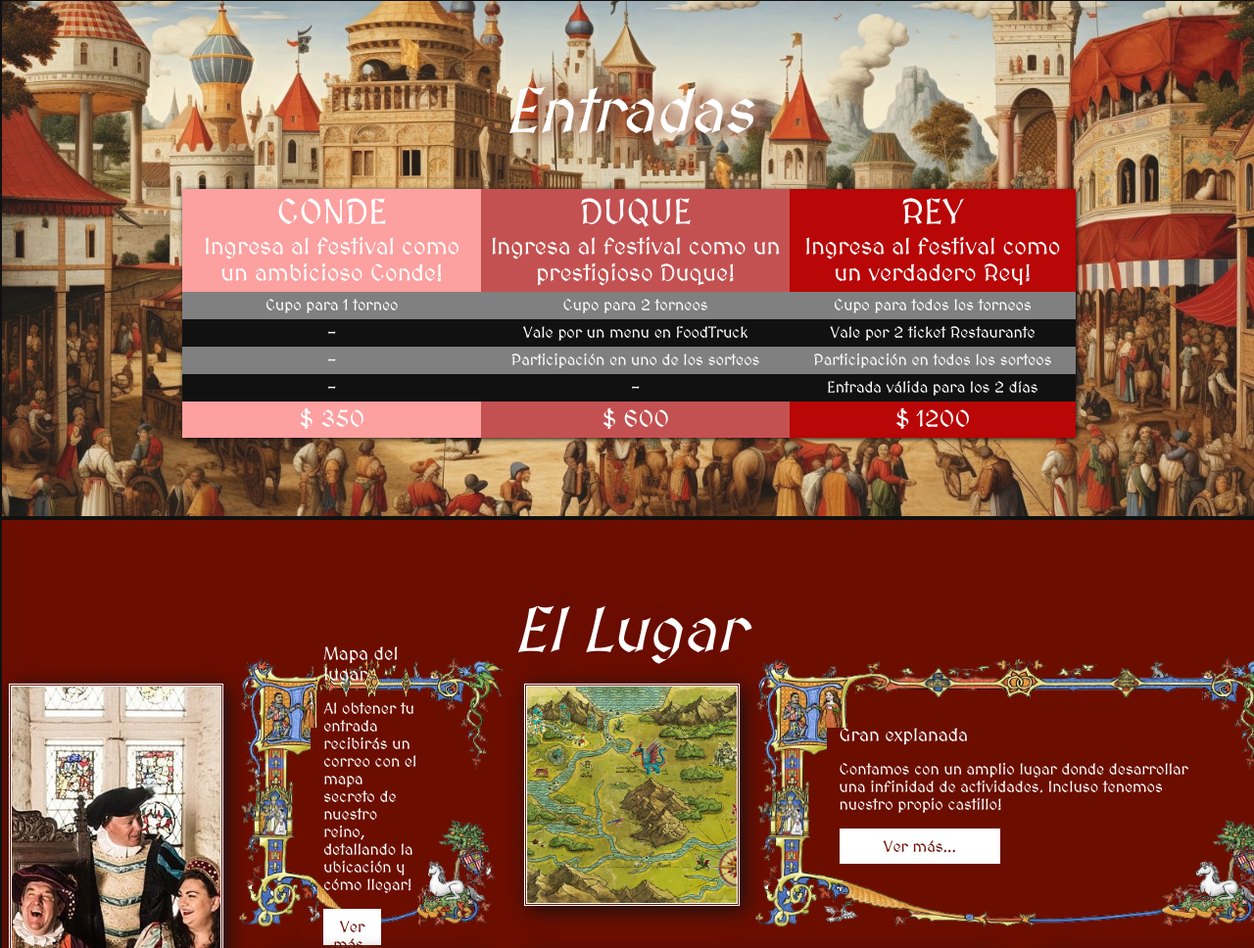
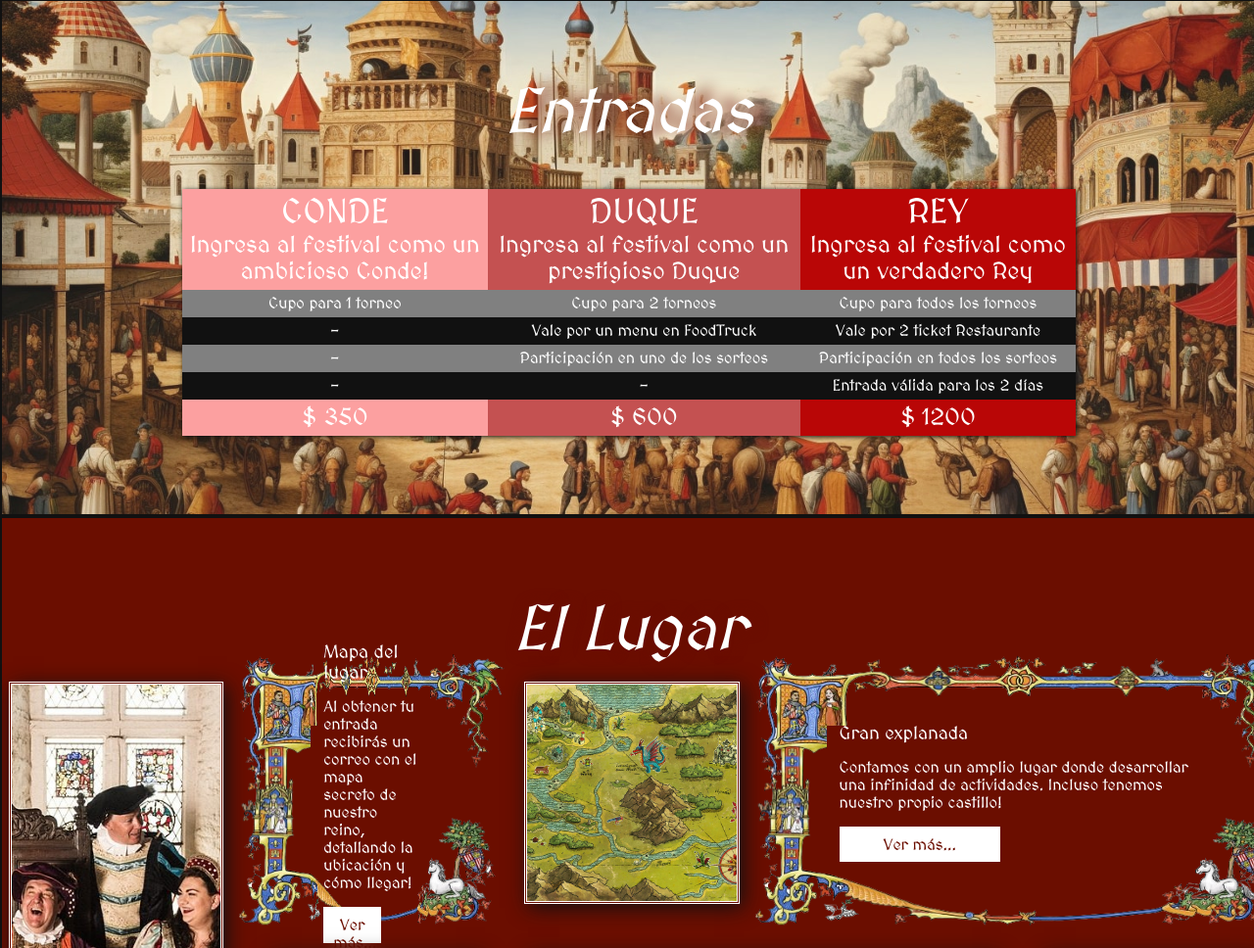
Before and after one commit to jamartindev/feria, a plain HTML site: page index.html in a window 1280 px wide. Shown: the part 2085-3053 px from the top of the page at 98% size. Drawn offline with Linux system fonts and the light colour scheme.

Commit message:
Publishing page

```diff
--- a/css/styles.css
+++ b/css/styles.css
@@ -320,6 +320,16 @@ nav ul {
   padding-bottom: 5vh;
 }
 
+#entradas span {
+  font-size: 2.2rem;
+  display: inline-block;
+}
+
+#entradas i {
+  font-size: 1.5rem;
+  display: inline-block;
+}
+
 #entradas th:first-child,
 #entradas tfoot td:first-child {
   background-color: rgb(252, 160, 160);
@@ -503,7 +513,7 @@ nav ul {
   font-size: 1.5rem;
 }
 
-#suscribete article > p {
+#suscribete article > i {
   font-size: 1.5rem;
 }
 
--- a/index.html
+++ b/index.html
@@ -147,16 +147,16 @@
                 <thead>
                     <tr>
                         <th>
-                            <h2>CONDE</h2>
-                            <p>Ingresa al festival como un ambicioso Conde!</p>
+                            <span>CONDE</span>
+                            <i>Ingresa al festival como un ambicioso Conde!</i>
                         </th>
                         <th>
-                            <h2>DUQUE</h2>
-                            <p>Ingresa al festival como un prestigioso Duque!</p>
+                            <span>DUQUE</span>
+                            <i>Ingresa al festival como un prestigioso Duque</i>
                         </th>
                         <th>
-                            <h2>REY</h2>
-                            <p>Ingresa al festival como un verdadero Rey!</p>
+                            <span>REY</span>
+                            <i>Ingresa al festival como un verdadero Rey</i>
                         </th>
                     </tr>
                 </thead>
@@ -244,7 +244,7 @@
                 </ul>
             </article>
             <article>
-                <form action="">
+                <form action="#">
                     <label for="nombre">Nombre completo</label>
                     <input type="text" id="nombre" maxlength="15" minlength="3" required>
                     <label for="email">Email</label>
@@ -258,7 +258,7 @@
                     </select>
                     <label class="flexLabel" for="tyc">
                         <input type="checkbox" name="tyc" id="tyc" required>
-                        <p>Acepto <u>términos y condiciones</u></p>
+                        <i>Acepto <u>términos y condiciones</u></i>
                     </label>
                     <input type="submit" value="Suscribirme">
                 </form>
```
